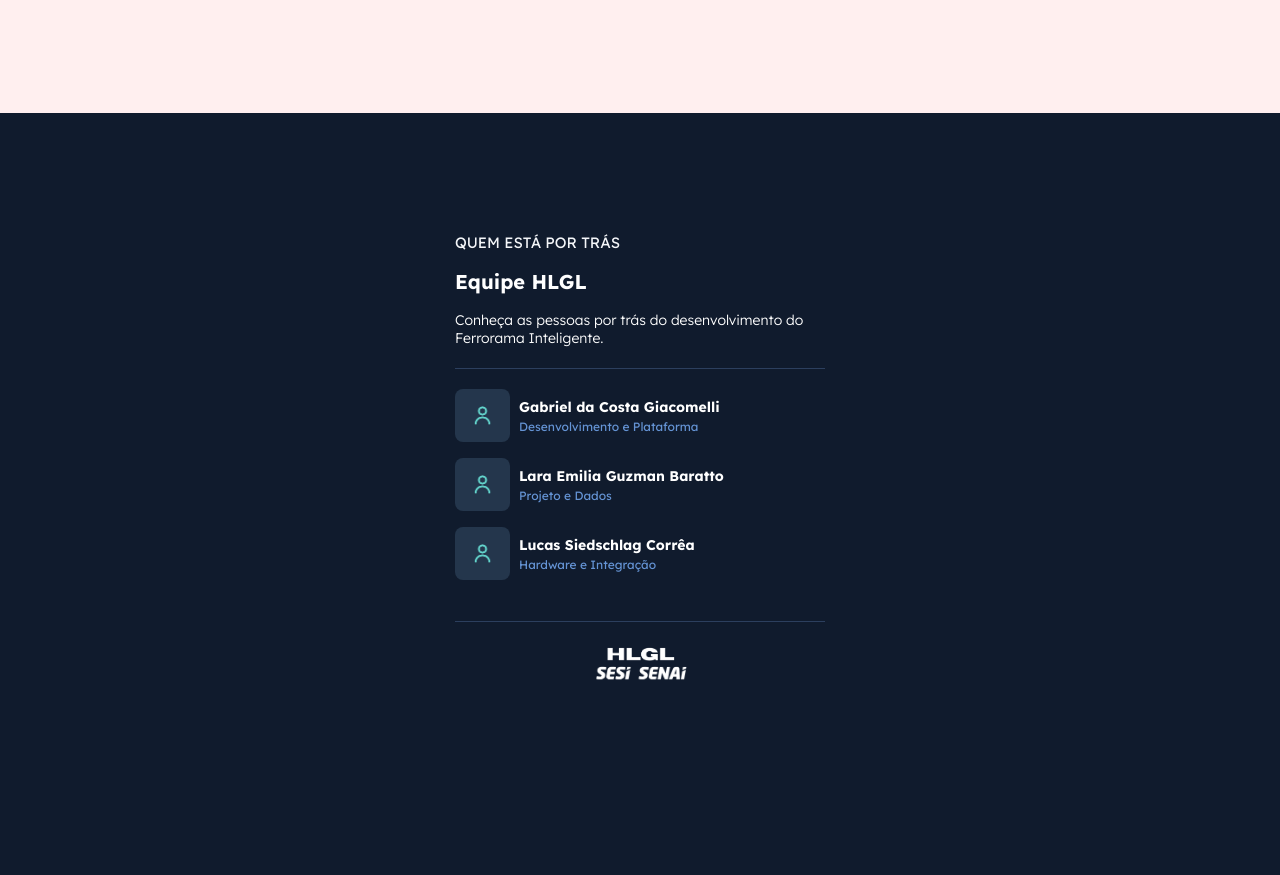
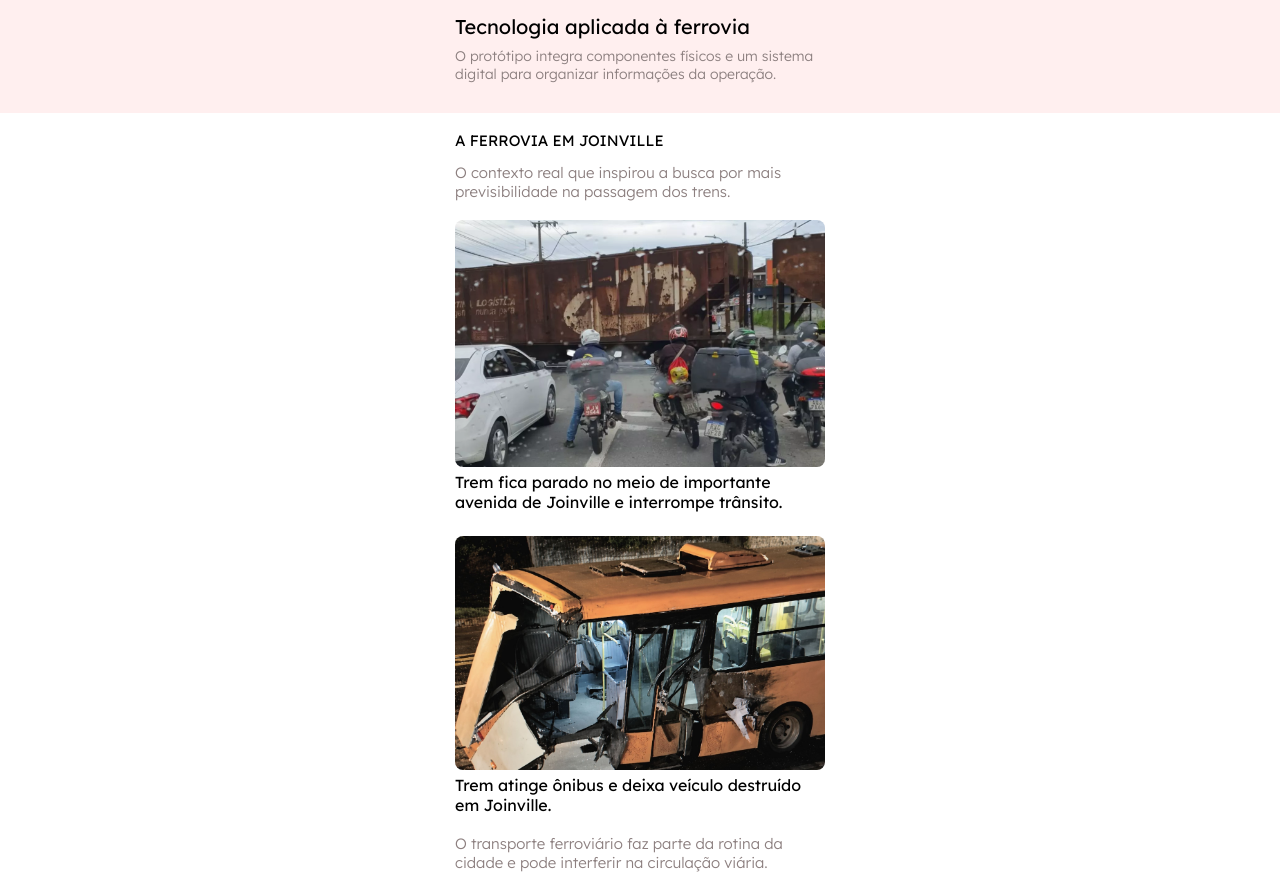
Before and after one commit to Laraguzman08/hlgl-demonstrativo, a plain HTML site: page index.html in a window 1280 px wide. Shown: the part 1700-2575 px from the top of the page. Before the commit the page ends 2418 px from the top, so only its background shows below. Drawn offline with Linux system fonts and the light colour scheme.

Commit message:
Add new image asset: trem-joinville.png

```diff
--- a/index.html
+++ b/index.html
@@ -133,14 +133,24 @@
     .step-title { font-size: 16px; }
     .step-sub { margin-top: 1px; font-size: 15px; font-weight: 300; color: var(--muted); }
 
-    .prototype { padding: 20px 0 120px; }
+    .prototype { padding: 20px 0 30px; }
+    .prototype h3 { margin-top: 21px; font-size: 20px; font-weight: 400; }
+    .prototype h3 + .text { margin-top: 8px; }
     .prototype .text { margin-top: 15px; }
     .prototype .gallery { margin-top: 15px; display: grid; gap: 10px; }
     .prototype .gallery .photo:first-child { aspect-ratio: 371 / 209; }
     .prototype .gallery .photo:last-child { aspect-ratio: 371 / 202; }
 
+    .joinville { padding: 18px 0 30px; }
+    .joinville .lead-light { margin-top: 13px; font-size: 15px; font-weight: 300; color: var(--muted); }
+    .news { margin-top: 19px; display: grid; gap: 24px; }
+    .news-item:first-child .photo { aspect-ratio: 371 / 247; }
+    .news-item:last-child .photo { aspect-ratio: 371 / 234; }
+    .news figcaption { margin-top: 5px; font-size: 16px; }
+    .joinville .lead-light:last-child { margin-top: 19px; }
+
     /* Team */
-    .team { padding-top: 120px; }
+    .team { padding-top: 14px; }
     .team .eyebrow { color: var(--off-white); }
     .team h2 { margin-top: 17px; font-size: 20px; font-weight: 700; }
     .team .text { margin-top: 17px; font-size: 14px; font-weight: 300; }
@@ -220,6 +230,26 @@
           <img class="photo" src="assets/ferrorama.jpg" alt="Ferrorama com ponte e trilhos" width="371" height="209" loading="lazy">
           <img class="photo" src="assets/inteiro.jpg" alt="Visão geral da maquete do ferrorama" width="371" height="202" loading="lazy">
         </div>
+        <h3>Tecnologia aplicada à ferrovia</h3>
+        <p class="text">O protótipo integra componentes físicos e um sistema digital para organizar informações da operação.</p>
+      </div>
+    </section>
+
+    <section class="section-light section-white joinville">
+      <div class="container">
+        <p class="eyebrow">A ferrovia em Joinville</p>
+        <p class="lead-light">O contexto real que inspirou a busca por mais previsibilidade na passagem dos trens.</p>
+        <div class="news">
+          <figure class="news-item">
+            <img class="photo" src="assets/trem-joinville.png" alt="Trem de carga parado atravessando avenida em Joinville, com motos e carros esperando" width="371" height="247" loading="lazy">
+            <figcaption>Trem fica parado no meio de importante avenida de Joinville e interrompe trânsito.</figcaption>
+          </figure>
+          <figure class="news-item">
+            <img class="photo" src="assets/onibus.jpg" alt="Ônibus com a frente destruída após ser atingido por trem em Joinville" width="371" height="234" loading="lazy">
+            <figcaption>Trem atinge ônibus e deixa veículo destruído em Joinville.</figcaption>
+          </figure>
+        </div>
+        <p class="lead-light">O transporte ferroviário faz parte da rotina da cidade e pode interferir na circulação viária.</p>
       </div>
     </section>
 
```
Also changed, not shown: assets/onibus.jpg (added), assets/trem-joinville.png (added).
